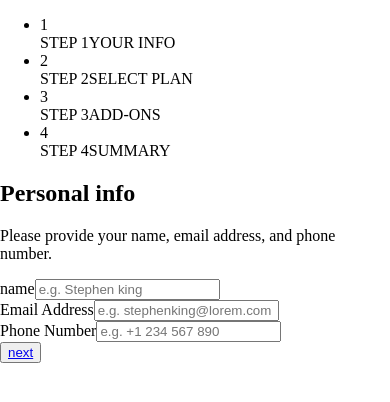
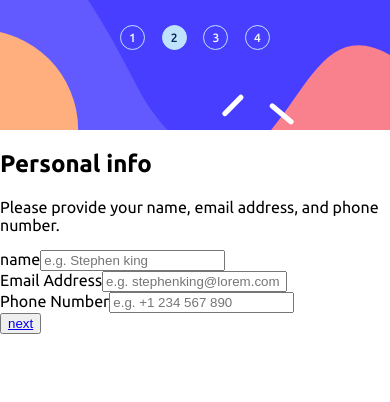
Before and after one commit to jarher/multiStepFormMain, a React (Vite) app in the folder multiStepFormMain/: page / in a window 390 px wide. Shown: the top 402 px of the page. Built offline with nearby package versions, Linux system fonts and the light colour scheme.

Commit message:
navbar mobile style finished

```diff
--- a/multiStepFormMain/src/App.css
+++ b/multiStepFormMain/src/App.css
@@ -1,12 +1,14 @@
-.container{
-
+.main {
+  display: flex;
+  flex-direction: column;
 }
-@media (min-width:600px) {
-
+.container {
 }
-@media (min-width:1024px) {
-
+.buttonsContainer {
 }
-@media (min-width:2560px) {
-
+@media (min-width: 600px) {
 }
+@media (min-width: 1024px) {
+}
+@media (min-width: 2560px) {
+}
--- a/multiStepFormMain/src/App.jsx
+++ b/multiStepFormMain/src/App.jsx
@@ -1,7 +1,7 @@
 import { Suspense, lazy } from "react";
 import { BrowserRouter as Router, Routes, Route } from "react-router-dom";
 import "./App.css";
-import Navbar from "./components/Navbar";
+import Navbar from "./components/Navbar/Navbar";
 
 const UserInfo = lazy(() => import("./pages/UserInfo/UserInfo"));
 const Plan = lazy(() => import("./pages/Plan/Plan"));
--- a/multiStepFormMain/src/components/Navbar.jsx
+++ b/multiStepFormMain/src/components/Navbar/Navbar.jsx
@@ -1,12 +1,13 @@
+import "./navbar.css";
 import { useContext } from "react";
-import { DataContext } from "../Provider";
+import { DataContext } from "../../Provider";
 
 export default function Navbar() {
   const { navbarIndex } = useContext(DataContext);
   console.log(navbarIndex);
   return (
     <div className="navbarWrapper">
-      <nav className="main-nav">
+      <nav className="mainNav">
         <ul>
           <li>
             <span className={`index ${navbarIndex === 0 ? "indexActive" : ""}`}>
--- /dev/null
+++ b/multiStepFormMain/src/components/Navbar/navbar.css
@@ -0,0 +1,52 @@
+.navbarWrapper {
+  background: url("../../assets/images/bg-sidebar-mobile.svg") no-repeat top
+    left/cover;
+  height: 130px;
+  padding-top: 25px;
+}
+.mainNav {
+  width: 150px;
+  margin: auto;
+}
+.mainNav ul {
+  margin: 0;
+  padding: 0;
+  list-style: none;
+  display: flex;
+  justify-content: space-between;
+}
+.mainNav .index {
+  height: 25px;
+  width: 25px;
+  border-radius: 50%;
+  border: 1px solid var(--Light-blue);
+  display: block;
+  text-align: center;
+  line-height: 23px;
+  font-size: 0.75rem;
+  font-weight: 500;
+  color: var(--Magnolia);
+  transition: all 0.2s ease-in;
+}
+.mainNav .indexActive {
+  color: var(--Marine-blue);
+  background-color: var(--Light-blue);
+}
+.stepNumber,
+.stepDescription {
+  display: none;
+}
+@media (min-width: 600px) {
+}
+@media (min-width: 1024px) {
+  .navbarWrapper {
+    background: url("../../assets/images/bg-sidebar-desktop.svg") no-repeat top
+      left/cover;
+  }
+  .stepNumber {
+  }
+  .stepDescription {
+  }
+}
+@media (min-width: 2560px) {
+}
--- a/multiStepFormMain/src/index.css
+++ b/multiStepFormMain/src/index.css
@@ -1,12 +1,37 @@
+@import url("https://fonts.googleapis.com/css2?family=Ubuntu:wght@400;500;700&display=swap");
 :root {
-  color-scheme: light dark;
+  /* color-scheme: light dark; */
 
   font-synthesis: none;
   text-rendering: optimizeLegibility;
   -webkit-font-smoothing: antialiased;
   -moz-osx-font-smoothing: grayscale;
+
+  /* Primary */
+
+  --Marine-blue: hsl(213, 96%, 18%);
+  --Purplish-blue: hsl(243, 100%, 62%);
+  --Pastel-blue: hsl(228, 100%, 84%);
+  --Light-blue: hsl(206, 94%, 87%);
+  --Strawberry-red: hsl(354, 84%, 57%);
+
+  /* Neutral */
+
+  --Cool-gray: hsl(231, 11%, 63%);
+  --Light-gray: hsl(229, 24%, 87%);
+  --Magnolia: hsl(217, 100%, 97%);
+  --Alabaster: hsl(231, 100%, 99%);
+  --White: hsl(0, 0%, 100%);
 }
-
+* {
+  box-sizing: border-box;
+}
+html {
+  font-size: 16px;
+  scroll-behavior: smooth;
+}
 body {
   margin: 0;
+  padding: 0;
+  font-family: "Ubuntu", sans-serif;
 }
--- a/multiStepFormMain/src/pages/UserInfo/userInfo.css
+++ b/multiStepFormMain/src/pages/UserInfo/userInfo.css
@@ -1,4 +1,22 @@
 .userInfoSection{
+
+}
+.formWrapper{
+
+}
+.formTitle{
+
+}
+.formDescription{
+
+}
+.formWrapper form{
+
+}
+.inputWrapper{
+
+}
+.inputWrapper label{
 
 }
 @media (min-width:600px) {
```
